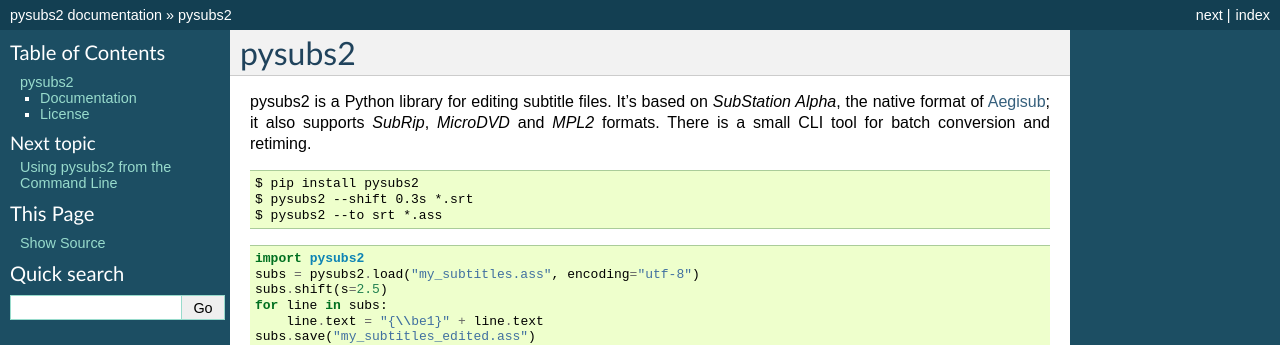
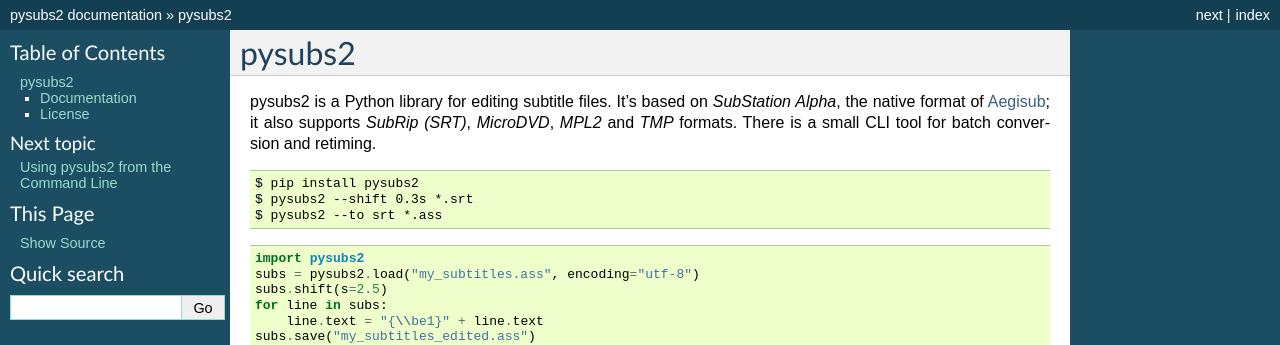
Before and after one commit to tkarabela/pysubs2, a Sphinx documentation site: the page built from docs/index.rst, in a window 1280 px wide. Shown: the top 345 px of the page. Built offline with Sphinx 7.4.7, drawn with Linux system fonts in a browser that asks for light colours; the version number could not be read and is left out.

Commit message:
Document TMP file support
Thanks to https://github.com/bkiziuk for the code!

```diff
--- a/README.rst
+++ b/README.rst
@@ -21,8 +21,8 @@
 
 pysubs2 is a Python library for editing subtitle files.
 It’s based on *SubStation Alpha*, the native format of
-`Aegisub <http://www.aegisub.org/>`_; it also supports *SubRip*,
-*MicroDVD* and *MPL2* formats. There is a small CLI tool for batch conversion and retiming.
+`Aegisub <http://www.aegisub.org/>`_; it also supports *SubRip (SRT)*,
+*MicroDVD*, *MPL2* and *TMP* formats. There is a small CLI tool for batch conversion and retiming.
 
 .. code:: bash
 
--- a/docs/index.rst
+++ b/docs/index.rst
@@ -2,8 +2,8 @@
 =======
 
 pysubs2 is a Python library for editing subtitle files. It’s based on *SubStation Alpha*,
-the native format of `Aegisub <http://www.aegisub.org/>`_; it also supports *SubRip*, *MicroDVD* and *MPL2* formats.
-There is a small CLI tool for batch conversion and retiming.
+the native format of `Aegisub <http://www.aegisub.org/>`_; it also supports  *SubRip (SRT)*,
+*MicroDVD*, *MPL2* and *TMP* formats. There is a small CLI tool for batch conversion and retiming.
 
 ::
 
--- a/setup.py
+++ b/setup.py
@@ -20,8 +20,8 @@
     long_description = dedent(r"""\
         pysubs2 is a Python library for editing subtitle files.
         It’s based on *SubStation Alpha*, the native format of
-        `Aegisub <http://www.aegisub.org/>`_; it also supports *SubRip*,
-        *MicroDVD* and *MPL2* formats. There is a small CLI tool for batch conversion
+        `Aegisub <http://www.aegisub.org/>`_; it also supports *SubRip (SRT)*,
+        *MicroDVD*, *MPL2* and *TMP* formats. There is a small CLI tool for batch conversion
         and retiming.
 
         ::
```
Also changed, not shown: docs/api-reference.rst (+11 -2 lines), 1 other file.
